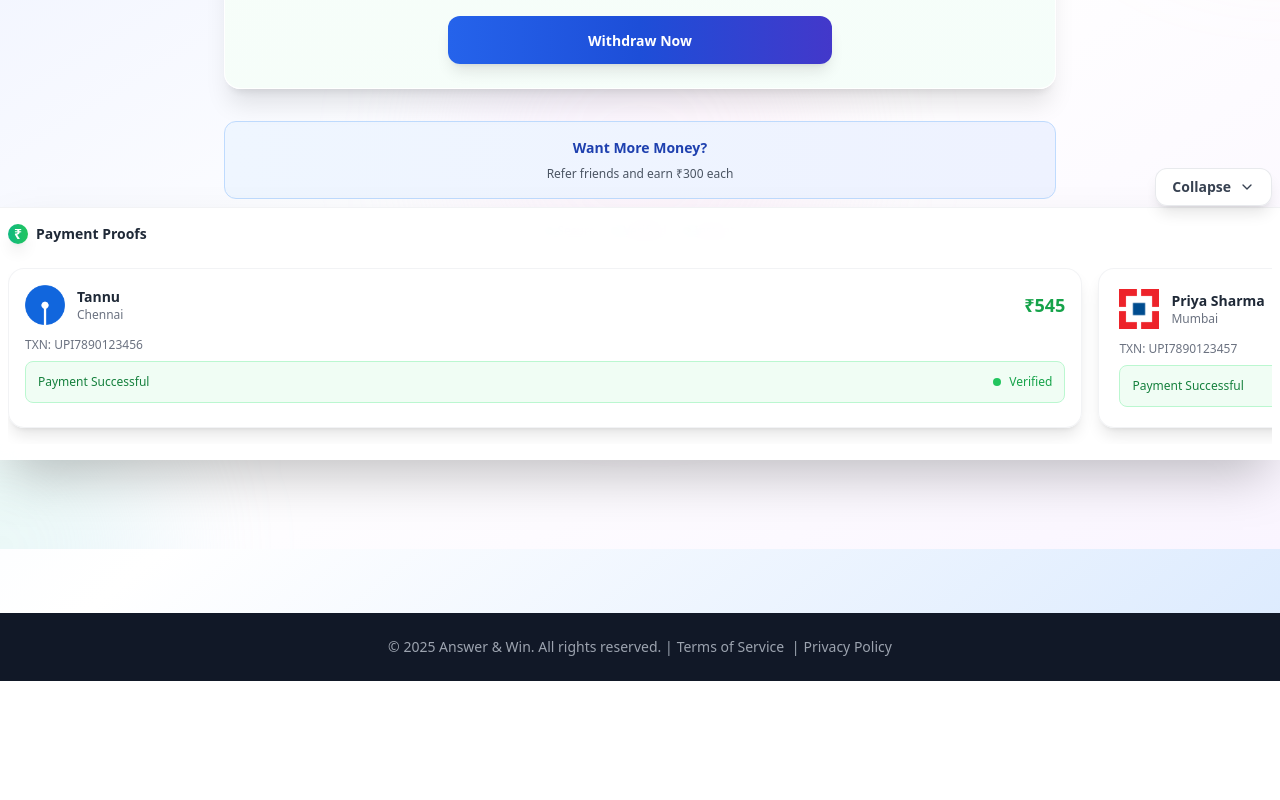
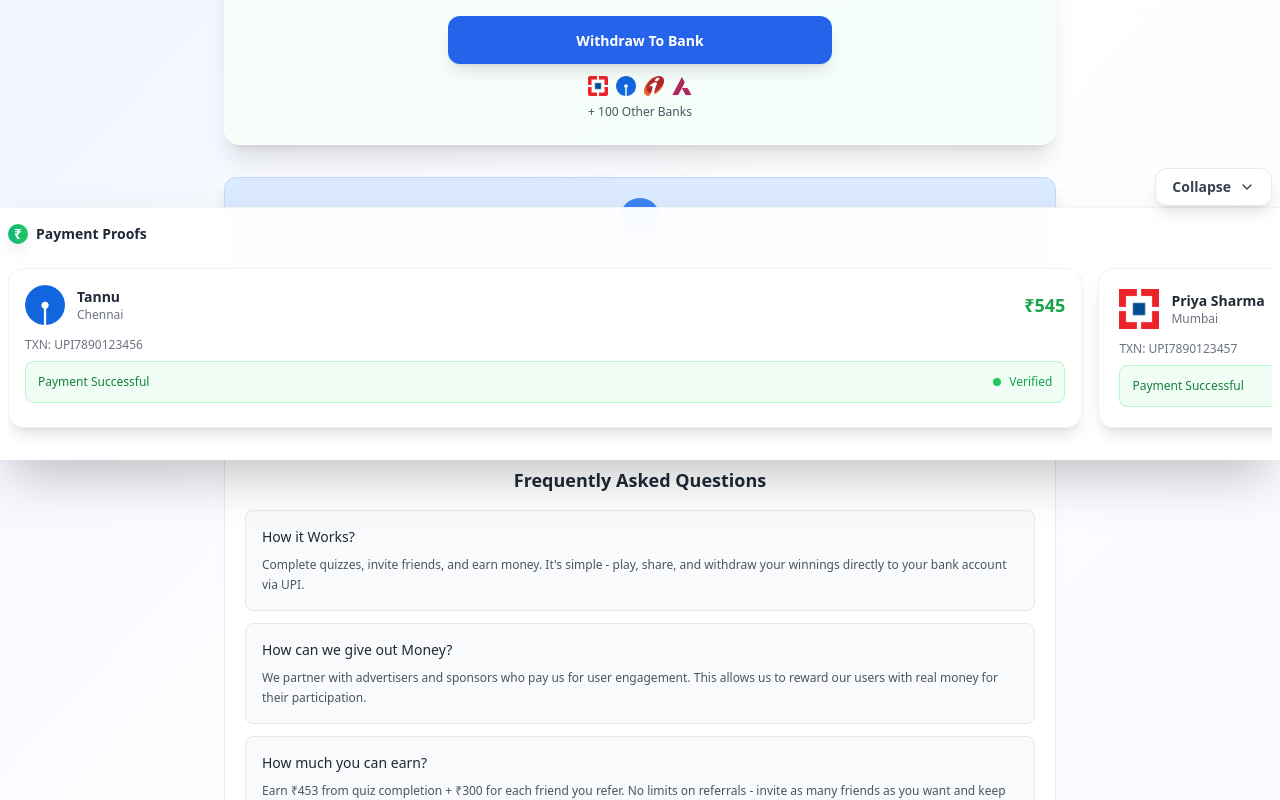
Before and after one commit to dhead-temp/awin2025, a React (Vite) app: page /win1 in a window 1280 px wide. Shown: the part 340-1140 px from the top of the page. Before the commit the page ends 1021 px from the top, so only its background shows below. Built offline with nearby package versions, Linux system fonts and the light colour scheme; no server answers.

Commit message:
Update WinPage1 component

```diff
--- a/src/components/WinPage1.tsx
+++ b/src/components/WinPage1.tsx
@@ -34,6 +34,7 @@ const WinPage1: React.FC<WinPage1Props> = ({
   const [isCreatingUser, setIsCreatingUser] = useState(false);
   const [hasMarkedAsPlayed, setHasMarkedAsPlayed] = useState(false);
   const [isQuizRewardClaimed, setIsQuizRewardClaimed] = useState(false);
+  const [showInviteButton, setShowInviteButton] = useState(true);
 
   const baseQuizWinnings = 453;
 
@@ -98,6 +99,13 @@ const WinPage1: React.FC<WinPage1Props> = ({
     setTimeout(() => {
       const newCount = invitedFriends + 1;
       setInvitedFriends(newCount);
+
+      // Trigger fade-out animation when reaching 3 invites
+      if (newCount >= 3) {
+        setTimeout(() => {
+          setShowInviteButton(false);
+        }, 500); // Wait for fade-out animation to complete
+      }
     }, 2000);
   };
 
@@ -140,6 +148,20 @@ const WinPage1: React.FC<WinPage1Props> = ({
         @keyframes sparkle {
           0%, 100% { opacity: 0; transform: scale(0); }
           50% { opacity: 1; transform: scale(1); }
+        }
+        @keyframes slide-up {
+          0% { transform: translateY(100%); }
+          100% { transform: translateY(0); }
+        }
+        @keyframes fade-out {
+          0% { opacity: 1; transform: scale(1); }
+          100% { opacity: 0; transform: scale(0.95); }
+        }
+        .animate-slide-up {
+          animation: slide-up 0.3s ease-out;
+        }
+        .animate-fade-out {
+          animation: fade-out 0.5s ease-in-out forwards;
         }
         .animation-delay-300 { animation-delay: 300ms; }
         .animation-delay-500 { animation-delay: 500ms; }
@@ -194,7 +216,7 @@ const WinPage1: React.FC<WinPage1Props> = ({
                 className={`w-full max-w-sm font-bold py-3 px-6 rounded-xl transition-all duration-300 transform hover:scale-105 ${
                   isCreatingUser
                     ? "bg-gray-300 text-gray-500 cursor-not-allowed"
-                    : "bg-gradient-to-r from-blue-600 via-blue-700 to-indigo-700 hover:from-blue-700 hover:via-blue-800 hover:to-indigo-800 text-white shadow-lg hover:shadow-xl"
+                    : "bg-blue-600 hover:bg-blue-700 text-white shadow-lg hover:shadow-xl"
                 }`}
               >
                 {isCreatingUser ? (
@@ -206,22 +228,63 @@ const WinPage1: React.FC<WinPage1Props> = ({
                   <span className="text-sm">
                     {isQuizRewardClaimed && currentUser?.id
                       ? "Go to Account"
-                      : "Withdraw Now"}
+                      : "Withdraw To Bank"}
                   </span>
                 )}
               </button>
+
+              {/* Bank Icons Below Button */}
+              {!isQuizRewardClaimed && (
+                <div className="mt-3 text-center">
+                  <div className="flex items-center justify-center space-x-2 mb-2">
+                    <img
+                      src="/img/hdfc.png"
+                      alt="HDFC Bank"
+                      className="w-5 h-5 rounded-sm"
+                    />
+                    <img
+                      src="/img/sbi.png"
+                      alt="SBI Bank"
+                      className="w-5 h-5 rounded-sm"
+                    />
+                    <img
+                      src="/img/icici.png"
+                      alt="ICICI Bank"
+                      className="w-5 h-5 rounded-sm"
+                    />
+                    <img
+                      src="/img/axis.png"
+                      alt="Axis Bank"
+                      className="w-5 h-5 rounded-sm"
+                    />
+                  </div>
+                  <p className="text-xs text-gray-600 font-medium">
+                    + 100 Other Banks
+                  </p>
+                </div>
+              )}
             </div>
           </div>
 
-          {/* Referral CTA */}
-          <div className="bg-gradient-to-r from-blue-50 to-indigo-50 border border-blue-200 rounded-xl p-4 mb-6">
+          {/* Referral CTA - Soft */}
+          <div className="bg-blue-100 rounded-xl p-5 mb-6 shadow-lg border border-blue-200">
             <div className="text-center">
-              <h3 className="text-blue-800 font-bold text-sm mb-2">
-                Want More Money?
+              <div className="inline-flex items-center justify-center w-10 h-10 bg-blue-500 rounded-full mb-3">
+                <Gift className="h-5 w-5 text-white" />
+              </div>
+
+              <h3 className="text-blue-800 font-bold text-lg mb-2">
+                💰 Want More Money?
               </h3>
-              <p className="text-gray-600 text-xs">
+              <p className="text-blue-700 text-sm mb-3">
                 Refer friends and earn ₹300 each
               </p>
+
+              <div className="bg-blue-50 rounded-lg p-3 border border-blue-200">
+                <p className="text-blue-800 text-xs">
+                  🎯 Unlimited referrals • 💸 Instant payouts • 🏆 No limits
+                </p>
+              </div>
             </div>
           </div>
 
@@ -242,12 +305,57 @@ const WinPage1: React.FC<WinPage1Props> = ({
               </div>
             </div>
           </div>
+          {/* FAQ Section */}
+          <div className="bg-white rounded-xl shadow-sm p-5 mb-6 border border-gray-200">
+            <h3 className="text-lg font-semibold text-gray-800 mb-4 text-center">
+              Frequently Asked Questions
+            </h3>
+
+            <div className="space-y-3">
+              <div className="bg-gray-50 border border-gray-200 rounded-lg p-4">
+                <h4 className="font-medium text-gray-800 text-sm mb-2">
+                  How it Works?
+                </h4>
+                <p className="text-gray-600 text-xs leading-relaxed">
+                  Complete quizzes, invite friends, and earn money. It's simple - play, share, and withdraw your winnings directly to your bank account via UPI.
+                </p>
+              </div>
+
+              <div className="bg-gray-50 border border-gray-200 rounded-lg p-4">
+                <h4 className="font-medium text-gray-800 text-sm mb-2">
+                  How can we give out Money?
+                </h4>
+                <p className="text-gray-600 text-xs leading-relaxed">
+                  We partner with advertisers and sponsors who pay us for user engagement. This allows us to reward our users with real money for their participation.
+                </p>
+              </div>
+
+              <div className="bg-gray-50 border border-gray-200 rounded-lg p-4">
+                <h4 className="font-medium text-gray-800 text-sm mb-2">
+                  How much you can earn?
+                </h4>
+                <p className="text-gray-600 text-xs leading-relaxed">
+                  Earn ₹453 from quiz completion + ₹300 for each friend you refer. No limits on referrals - invite as many friends as you want and keep earning!
+                </p>
+              </div>
+
+              <div className="bg-gray-50 border border-gray-200 rounded-lg p-4">
+                <h4 className="font-medium text-gray-800 text-sm mb-2">
+                  Will I really get money?
+                </h4>
+                <p className="text-gray-600 text-xs leading-relaxed">
+                  Yes! We guarantee real money transfers. Complete the requirements, and your earnings will be transferred directly to your bank account via UPI within 24 hours.
+                </p>
+              </div>
+            </div>
+          </div>
+
 
           {/* WhatsApp Invitation Modal */}
           {showInviteModal && (
-            <div className="fixed inset-0 bg-black bg-opacity-50 flex items-center justify-center z-[60] p-4">
-              <div className="bg-white rounded-2xl max-w-md w-full max-h-[90vh] overflow-y-auto">
-                <div className="p-6">
+            <div className="fixed inset-0 bg-black bg-opacity-50 z-[60] flex items-end">
+              <div className="bg-white rounded-t-3xl w-full h-[90vh] transform transition-transform duration-300 ease-out animate-slide-up overflow-y-auto scrollbar-hide">
+                <div className="px-4 py-6">
                   <div className="flex justify-between items-center mb-4">
                     <h3 className="text-lg font-bold text-gray-900">
                       Invite 3 Friends to Withdraw
@@ -260,73 +368,108 @@ const WinPage1: React.FC<WinPage1Props> = ({
                     </button>
                   </div>
 
-                  <div className="bg-gradient-to-r from-blue-50 to-blue-100 border border-blue-200 rounded-xl p-4 mb-6">
+                  {/* Prize Amount Card */}
+                  <div className="bg-gradient-to-br from-blue-50 to-indigo-50 border border-blue-200 rounded-xl p-2 mb-6 shadow-sm">
                     <div className="text-center">
-                      <div className="text-xs text-gray-600 mb-2">
+                      <div className="inline-flex items-center justify-center w-12 h-12 bg-gradient-to-r from-blue-500 to-indigo-500 rounded-full mb-3">
+                        <Gift className="h-6 w-6 text-white" />
+                      </div>
+
+                      <div className="text-sm text-gray-600 mb-2 font-medium">
                         Your Prize Amount
                       </div>
-                      <div className="text-xl font-bold text-blue-600 mb-3">
+                      <div className="text-3xl font-bold text-transparent bg-clip-text bg-gradient-to-r from-blue-600 to-indigo-600 mb-4">
                         ₹{baseQuizWinnings}
                       </div>
 
-                      <div className="mb-4">
-                        <div className="flex justify-between text-xs text-gray-600 mb-2">
-                          <span>Friends Invited</span>
-                          <span>{invitedFriends}/3</span>
+                      {/* Invitation Progress Section */}
+                      <div className=" rounded-lg p-2 border border-blue-100">
+                        <div className="flex justify-between items-center mb-3">
+                          <span className="text-sm font-semibold text-gray-700">Withdrawal Progress</span>
                         </div>
-                        <div className="w-full bg-gray-200 rounded-full h-2">
+                        <div className="w-full bg-gray-200 rounded-full h-5 mb-3 shadow-inner">
                           <div
-                            className="bg-gradient-to-r from-blue-400 to-blue-500 h-2 rounded-full transition-all duration-500"
+                            className="bg-gradient-to-r from-blue-400 to-blue-500 h-5 rounded-full transition-all duration-500 flex items-center justify-end pr-3 shadow-sm"
                             style={{
-                              width: `${Math.min(
-                                (invitedFriends / 3) * 100,
-                                100
-                              )}%`,
+                              width: `${Math.min(60 + (invitedFriends / 3) * 40, 100)}%`,
                             }}
-                          ></div>
+                          >
+                            <span className="text-white text-xs font-bold">{Math.round(60 + (invitedFriends / 3) * 40)}%</span>
+                          </div>
+                        </div>
+                        <div className="text-sm text-blue-600 font-semibold flex items-center justify-center">
+                          <Trophy className="h-4 w-4 mr-1" />
+                          {invitedFriends >= 3 ? "It's Done! You Can Proceed!" : `Only ${3 - invitedFriends} Invites Pending`}
+                        </div>
+                      </div>
                     </div>
                   </div>
 
-                      {invitedFriends < 3 ? (
-                        <div className="text-xs text-gray-700">
-                          Invite {3 - invitedFriends} more friend
-                          {3 - invitedFriends !== 1 ? "s" : ""} to withdraw your
-                          winnings!
-                        </div>
-                      ) : (
-                        <div className="text-xs text-blue-700 font-semibold">
-                          🎉 All friends invited! You can now proceed to
-                          withdraw.
-                        </div>
-                      )}
-                    </div>
-                  </div>
+
 
                   <div className="space-y-3">
+                    {showInviteButton && (
                       <a
                         href={generateWhatsAppLink()}
                         target="_blank"
                         rel="noopener noreferrer"
                         onClick={handleInviteFriend}
-                      className="w-full bg-green-500 hover:bg-green-600 text-white py-3 px-4 rounded-xl font-semibold transition-all flex items-center justify-center text-sm"
+                        className={`w-full bg-green-500 hover:bg-green-600 text-white py-3 px-4 rounded-xl font-semibold transition-all duration-500 ease-in-out flex items-center justify-center text-sm ${
+                          invitedFriends >= 3 ? 'animate-fade-out' : 'animate-slide-up'
+                        }`}
                       >
                         <MessageCircle className="h-4 w-4 mr-2" />
-                      Invite Via WhatsApp
+                        Invite Now (Via WhatsApp)
                       </a>
+                    )}
 
                     <button
-                      onClick={handleProceedToAccount}
+                      onClick={() => {
+                        if (invitedFriends < 3) {
+                          alert("Please invite friends to withdraw your money!");
+                        } else {
+                          handleProceedToAccount();
+                        }
+                      }}
                       className={`w-full py-3 px-4 rounded-xl font-semibold transition-all text-sm ${
                         invitedFriends >= 3
-                          ? "bg-gradient-to-r from-blue-500 to-blue-600 text-white hover:from-blue-600 hover:to-blue-700 shadow-lg"
-                          : "bg-gray-200 text-gray-400 cursor-not-allowed"
+                          ? "bg-blue-600 hover:bg-blue-700 text-white shadow-lg"
+                          : "bg-gray-300 text-gray-500 cursor-not-allowed"
                       }`}
-                      disabled={invitedFriends < 3}
                     >
                       {invitedFriends >= 3
-                        ? "✅ Proceed to Withdraw"
-                        : "Share it to Withdraw"}
+                        ? "Proceed to Withdraw"
+                        : "Proceed to Withdraw"}
                     </button>
+
+                    {/* Bank Icons Below Button */}
+                    <div className="mt-3 text-center">
+                      <div className="flex items-center justify-center space-x-2 mb-2">
+                        <img
+                          src="/img/hdfc.png"
+                          alt="HDFC Bank"
+                          className="w-5 h-5 rounded-sm"
+                        />
+                        <img
+                          src="/img/sbi.png"
+                          alt="SBI Bank"
+                          className="w-5 h-5 rounded-sm"
+                        />
+                        <img
+                          src="/img/icici.png"
+                          alt="ICICI Bank"
+                          className="w-5 h-5 rounded-sm"
+                        />
+                        <img
+                          src="/img/axis.png"
+                          alt="Axis Bank"
+                          className="w-5 h-5 rounded-sm"
+                        />
+                      </div>
+                      <p className="text-xs text-gray-600 font-medium">
+                        + 100 Other Banks
+                      </p>
+                    </div>
                   </div>
                 </div>
               </div>
```
Lines whose indentation alone changed are shown as unchanged.
